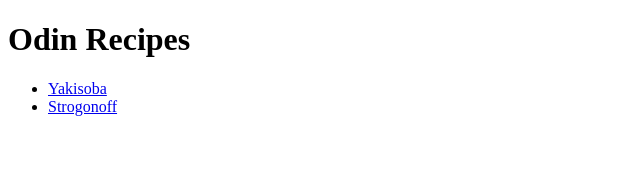
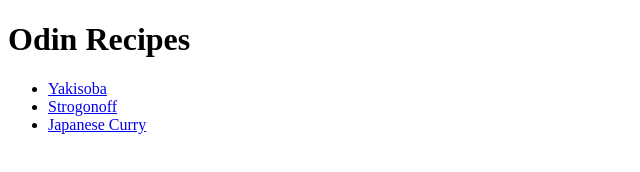
Before and after one commit to GYamaguchiC/odin-recipes, a plain HTML site: page index.html in a window 1280 px wide. Shown: the whole page, without its empty margins (0-640 px from the left). Drawn offline with Linux system fonts and the light colour scheme.

Commit message:
add link to curry
to be able to access curry page

```diff
--- a/index.html
+++ b/index.html
@@ -10,6 +10,7 @@
         <ul>
             <li><a href="recipes/yakisoba.html">Yakisoba</a></li>
             <li><a href="recipes/strogonoff.html">Strogonoff</a></li>
+            <li><a href="recipes/curry.html">Japanese Curry</a></li>
         </ul>
     </body>
 </html>
```
